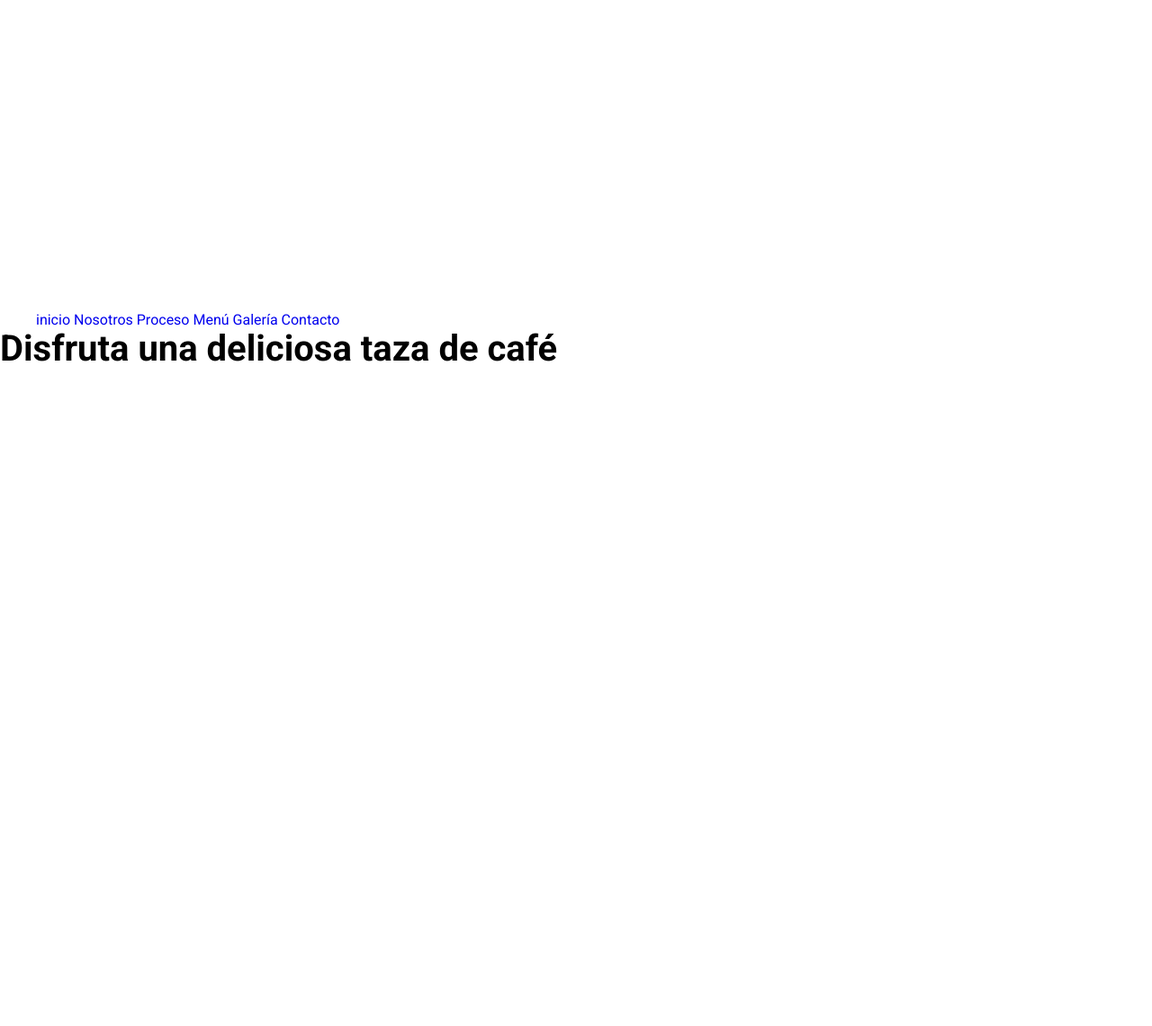
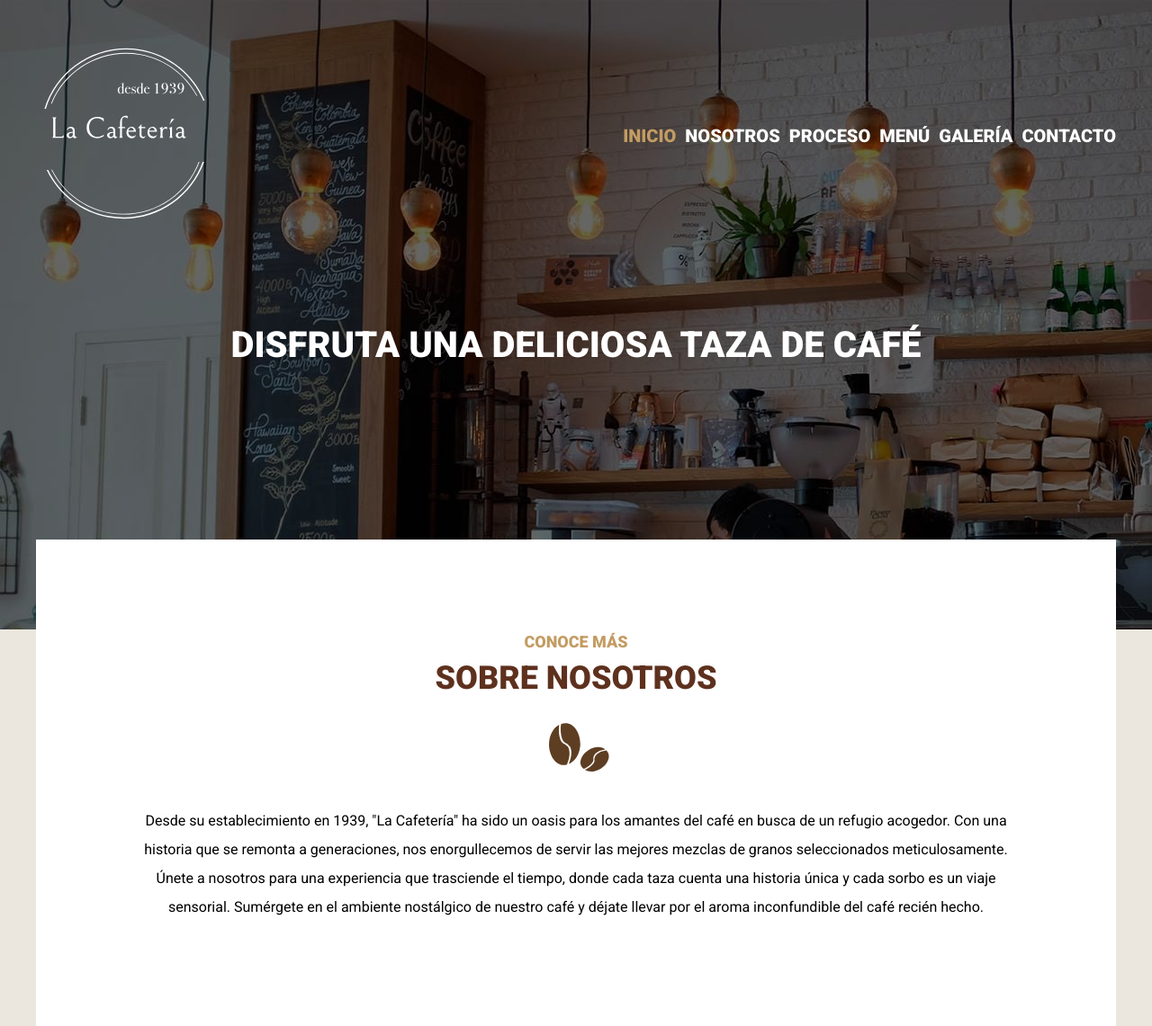
Before and after one commit to jesusmartineza/Cafeteria-SASS-Gulp, a plain HTML site: page index.html in a window 1280 px wide. Shown: the whole page at 90% size. Before the commit the page ends 800 px from the top, so only its background shows below. Drawn offline with Linux system fonts and the light colour scheme.

Commit message:
optimizacones terminadas, se han creado mas archivos de sass en conjunto con el inicio de la parte de html y la navegacion

```diff
--- a/build/css/app.css
+++ b/build/css/app.css
@@ -324,11 +324,13 @@ html {
 body {
   font-family: "Roboto", sans-serif;
   font-size: 1.6rem;
+  background-color: #ebe7de;
 }
 
 p {
   color: #000000;
-  font-size: 2rem;
+  font-size: 1.6rem;
+  line-height: 2;
 }
 
 .contenedor {
@@ -346,8 +348,23 @@ img {
   display: block;
 }
 
+/*
+* Utilidades
+*/
+.text-center {
+  text-align: center;
+}
+
+.bg-primario {
+  background-color: #5e311e;
+}
+
 h1, h2, h3 {
+  font-family: "Roboto", sans-serif;
   margin: 0 0 5rem 0;
+  text-transform: uppercase;
+  text-align: center;
+  line-height: 1.5;
 }
 
 h1 {
@@ -356,6 +373,22 @@ h1 {
 
 h2 {
   font-size: 3.6rem;
+  color: #5e311e;
+  margin: 0 0 1rem 0;
+}
+h2 span {
+  color: #c39c63;
+  font-size: 1.8rem;
+  display: block;
+}
+h2::after {
+  content: "";
+  display: block;
+  width: 10rem;
+  height: 10rem;
+  margin: 0 auto;
+  background-image: url(../img/cafe.svg);
+  background-size: 10rem;
 }
 
 h3 {
@@ -363,26 +396,114 @@ h3 {
 }
 
 /*
-* Utilidades
-*/
-.text-center {
-  text-align: center;
-}
-
-.bg-primario {
-  background-color: #e8505b;
-}
-
-/*
 * Header
 */
 .header {
-  color: #000000;
+  padding: 5rem 0;
+  position: relative;
+}
+@media (min-width: 768px) {
+  .header {
+    min-height: 70rem;
+  }
+}
+.header::before {
+  content: "";
+  background-color: #000000;
+  position: absolute;
+  top: 0;
+  left: 0;
+  right: 0;
+  bottom: 0;
+  opacity: 0.6;
+}
+
+.contenido-header {
+  position: relative;
+}
+.contenido-header h1 {
+  text-align: center;
+  color: #ffffff;
+  text-transform: uppercase;
+  margin-top: 5rem;
+}
+@media (min-width: 768px) {
+  .contenido-header h1 {
+    margin-top: 10rem;
+  }
+}
+
+.header-inicio {
+  background-image: url(../img/header_inicio.jpg);
 }
 
 /*
 * Navegación
 */
-.navegacion {
-  color: #000000;
+.nav-principal {
+  display: flex;
+  flex-direction: column;
+  margin-top: 5rem;
+  margin-left: 0;
 }
+@media (min-width: 768px) {
+  .nav-principal {
+    flex-direction: row;
+    gap: 1rem;
+    margin-top: 0;
+    margin-left: 2rem;
+  }
+}
+.nav-principal a {
+  text-align: center;
+  color: #ffffff;
+  font-size: 2rem;
+  text-transform: uppercase;
+  font-weight: 700;
+  margin-bottom: 1rem;
+}
+@media (min-width: 768px) {
+  .nav-principal a {
+    margin-bottom: 0;
+  }
+}
+.nav-principal a:hover {
+  color: #c39c63;
+}
+.nav-principal a.activo {
+  color: #c39c63;
+}
+
+.barra {
+  display: flex;
+  flex-direction: column;
+}
+@media (min-width: 768px) {
+  .barra {
+    flex-direction: row;
+    justify-content: space-between;
+    align-items: center;
+  }
+}
+.barra .logo {
+  width: 50%;
+  margin: 0 auto;
+}
+@media (min-width: 768px) {
+  .barra .logo {
+    width: 20rem;
+    margin: 0;
+  }
+}
+
+.contenido-principal {
+  background-color: #ffffff;
+  padding: 5rem 2rem;
+}
+@media (min-width: 768px) {
+  .contenido-principal {
+    padding: 10rem;
+    margin-top: -10rem;
+    position: relative;
+  }
+}
--- a/index.html
+++ b/index.html
@@ -1,24 +1,27 @@
 <!DOCTYPE html>
 <html lang="en">
+
 <head>
     <meta charset="UTF-8">
     <meta name="viewport" content="width=device-width, initial-scale=1.0">
     <link rel="preconnect" href="https://fonts.googleapis.com">
     <link rel="preconnect" href="https://fonts.gstatic.com" crossorigin>
-    <link href="https://fonts.googleapis.com/css2?family=Roboto:wght@400;700&display=swap" rel="stylesheet">
+    <link href="https://fonts.googleapis.com/css2?family=Roboto:ital,wght@0,400;0,900;1,700&display=swap"
+        rel="stylesheet">
     <title>Cafetería SASS</title>
     <link rel="stylesheet" href="build/css/app.css">
 </head>
+
 <body>
     <header class="header header-inicio">
         <div class="contenido-header contenedor">
             <div class="barra">
                 <div class="logo">
-                    <img src="build/img/logo.svg" alt="lgo cafeteria">
+                    <img src="build/img/logo.svg" alt="logo cafeteria">
                 </div>
 
                 <nav class="nav-principal">
-                    <a href="index.html">inicio</a>
+                    <a class="activo" href="index.html">Inicio</a>
                     <a href="nosotros.html">Nosotros</a>
                     <a href="proceso.html">Proceso</a>
                     <a href="menu.html">Menú</a>
@@ -26,11 +29,18 @@
                     <a href="contacto.html">Contacto</a>
                 </nav>
             </div>
+
+            <div class="texto-header">
+                <h1>Disfruta una deliciosa taza de café</h1>
+            </div>
         </div>
 
-        <div class="texto-header">
-            <h1>Disfruta una deliciosa taza de café</h1>
-        </div>
     </header>
+    <main class="contenedor contenido-principal text-center">
+        <h2><span>Conoce más</span> sobre nosotros</h2>
+
+        <p>Desde su establecimiento en 1939, "La Cafetería" ha sido un oasis para los amantes del café en busca de un refugio acogedor. Con una historia que se remonta a generaciones, nos enorgullecemos de servir las mejores mezclas de granos seleccionados meticulosamente. Únete a nosotros para una experiencia que trasciende el tiempo, donde cada taza cuenta una historia única y cada sorbo es un viaje sensorial. Sumérgete en el ambiente nostálgico de nuestro café y déjate llevar por el aroma inconfundible del café recién hecho.</p>
+    </main>
 </body>
+
 </html>
```
